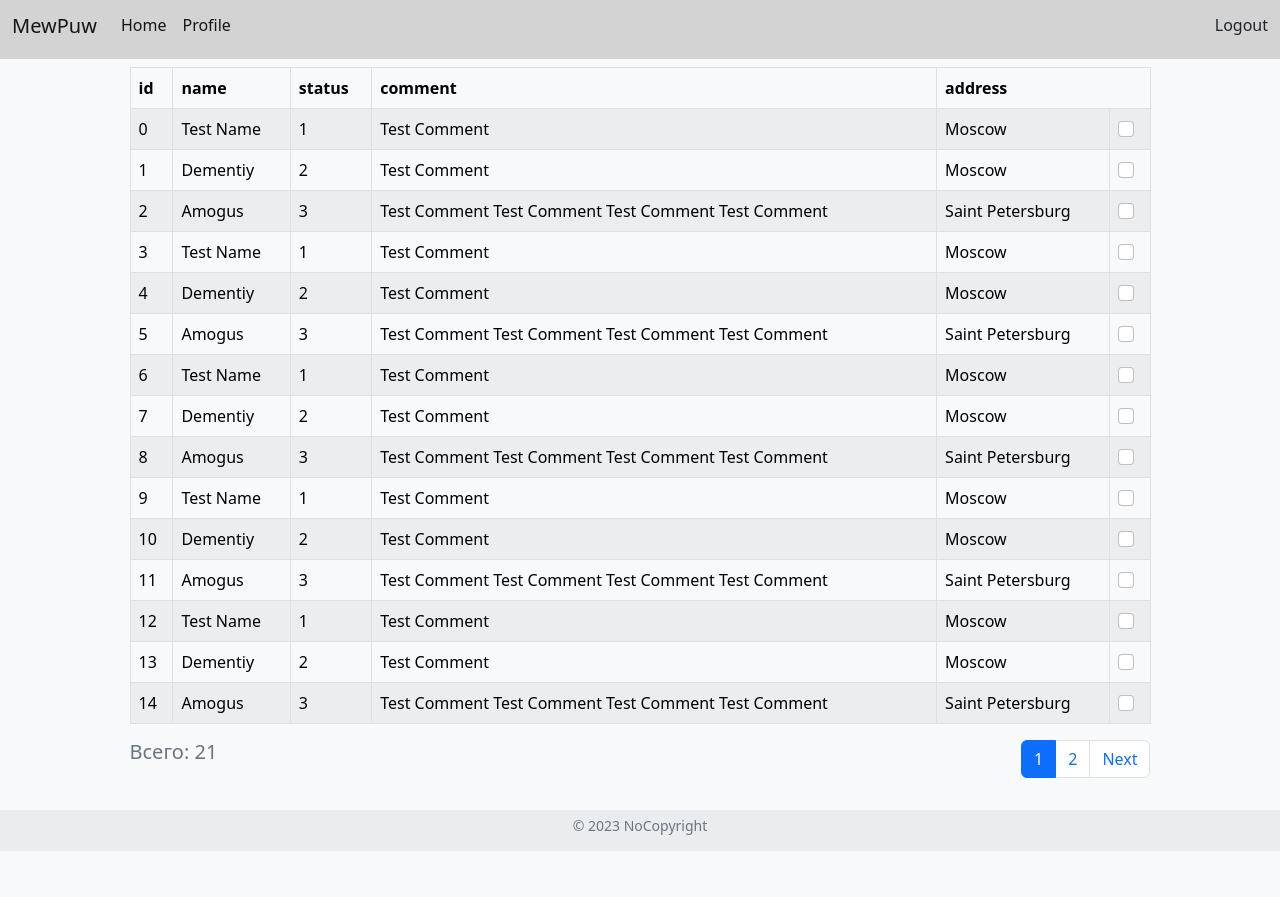
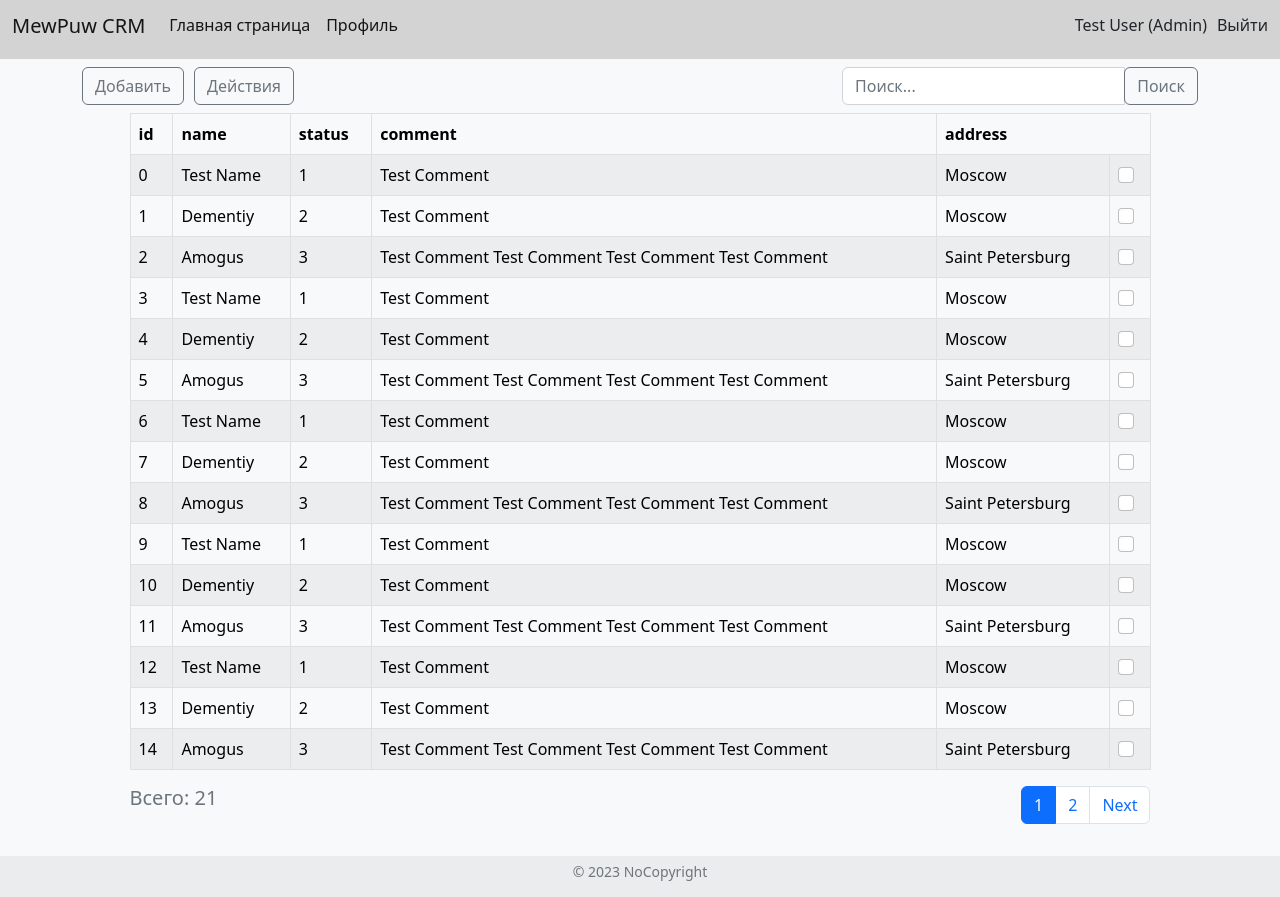
Before and after one commit to NovikovNik/MewPuwCRM, a React (Create React App) app in the folder frontend/: page /home in a window 1280 px wide. Before the commit the page ends 851 px from the top, so only its background shows below. Built offline with nearby package versions, Linux system fonts and the light colour scheme.

Commit message:
Sticky Navbar and mock tool bar on main screen

```diff
--- a/frontend/src/components/Navbar.jsx
+++ b/frontend/src/components/Navbar.jsx
@@ -12,22 +12,25 @@ export default function Menu(props) {
 
     return (
         <>
-            <nav className="navbar navbar-expand-lg mb-2" style={{ backgroundColor: '#D3D3D3' }} data-bs-theme="light">
+            <nav className="navbar navbar-expand-lg mb-2 sticky-top" style={{ backgroundColor: '#D3D3D3' }} data-bs-theme="light">
                 <div className="container-fluid">
-                    <a className="navbar-brand h2" href="/#">MewPuw</a>
+                    <a className="navbar-brand h2" href="/#">MewPuw CRM</a>
                     <div className="collapse navbar-collapse" id="navbarSupportedContent">
                         <ul className="navbar-nav me-auto mr-auto mb-2 mb-lg-0">
                             <li className="nav-item">
-                                <a className="nav-link active h2" aria-current="page" href="#/">Home</a>
+                                <a className="nav-link active h2" aria-current="page" href="#/">Главная страница</a>
                             </li>
                             <li className="nav-item">
-                                <a className="nav-link active h2" aria-current="page" href="#/">Profile</a>
+                                <a className="nav-link active h2" aria-current="page" href="#/">Профиль</a>
                             </li>
                             <li className="nav-item" >
                             </li>
                         </ul>
                         <div>
-                            <a className="nav-link active h2" aria-current="page" onClick={logOut} href="#/">Logout</a>
+                            <a className="nav-link active h2" aria-current="page" onClick={logOut} href="#/">Test User (Admin)</a>
+                        </div>
+                        <div style={{marginLeft: 10}}>
+                            <a className="nav-link active h2" aria-current="page" onClick={logOut} href="#/">Выйти</a>
                         </div>
                     </div>
                 </div>
--- /dev/null
+++ b/frontend/src/components/SearchAndCreate.jsx
@@ -0,0 +1,23 @@
+import React, { useEffect, useState } from "react";
+import { useNavigate } from 'react-router-dom';
+import 'bootstrap/dist/css/bootstrap.min.css';
+
+const SearchCreateBar = () => {
+
+    return (
+        <div className="row mb-2">
+            <div className="col-8">
+                <button className="btn btn-outline-secondary mr-2">Добавить</button>
+                <button className="btn btn-outline-secondary ml-2" style={{marginLeft: 10}}>Действия</button>
+            </div>
+            <div className="input-group col">
+                <input type="text" class="form-control" placeholder="Поиск..." aria-label="Поиск" />
+                <div class="input-group-append">
+                    <button class="btn btn-outline-secondary" type="button">Поиск</button>
+                </div>
+            </div>
+        </div>
+    )
+}
+
+export default SearchCreateBar
--- a/frontend/src/scenes/Home.jsx
+++ b/frontend/src/scenes/Home.jsx
@@ -2,11 +2,13 @@ import React, { useEffect, useState } from "react";
 import { useNavigate } from 'react-router-dom';
 import 'bootstrap/dist/css/bootstrap.min.css';
 import DataTable from "../components/DataTable";
+import SearchCreateBar from "../components/SearchAndCreate";
 
 export default function Home() {
 
     return (
         <div className="container">
+            <SearchCreateBar/>
             <div className="row justify-content-center">
                 <div className="col-11 mb-3">
                     <DataTable />
```
